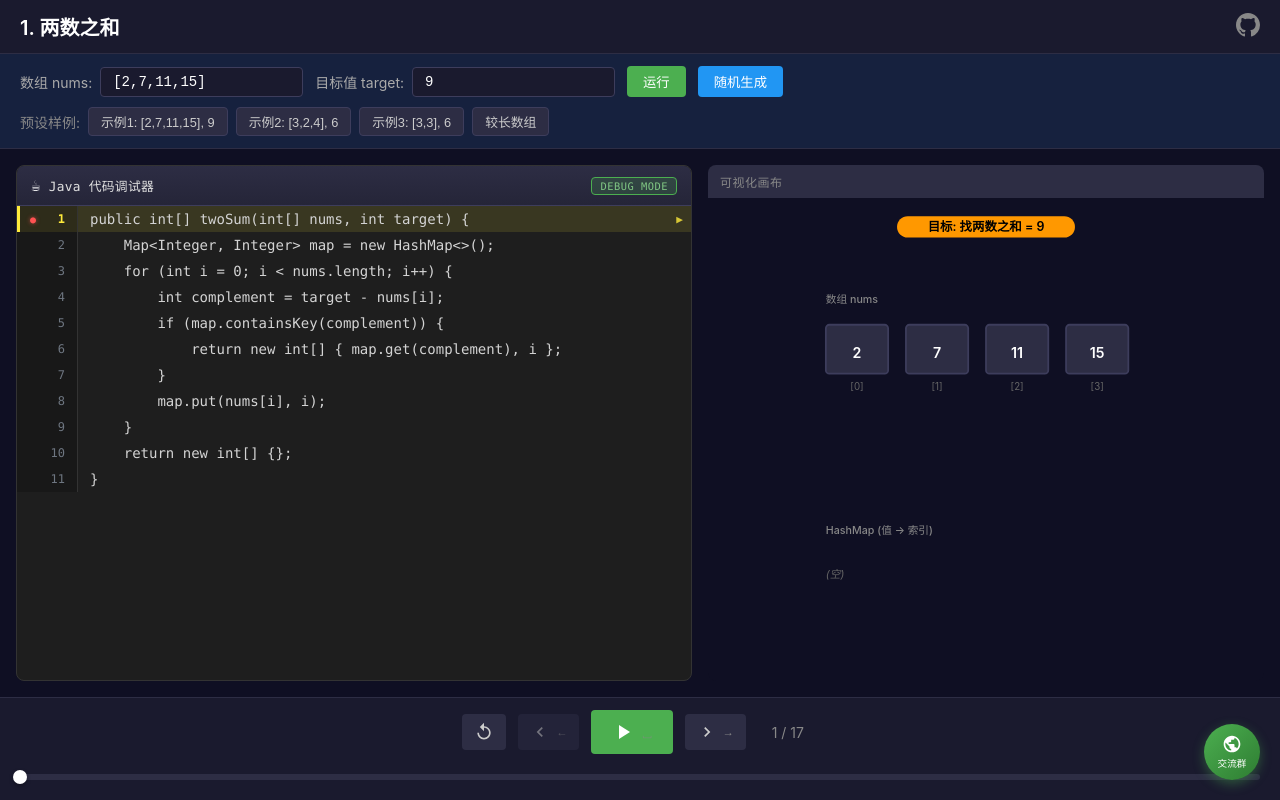
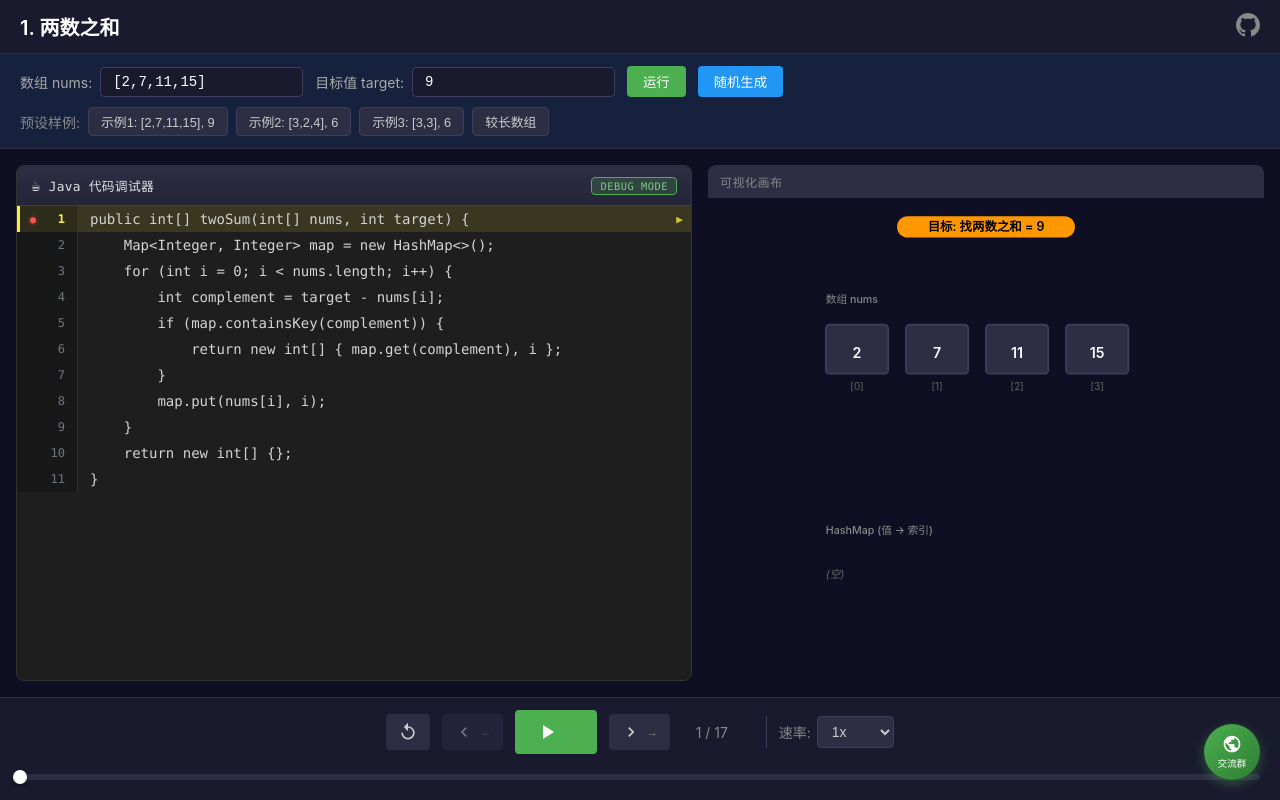
Before and after one commit to fuck-algorithm/leetcode-1-two-sum, a React (Vite) app: page / in a window 1280 px wide. Built offline with nearby package versions, Linux system fonts and the light colour scheme.

Commit message:
feat: 添加播放速率设置功能，支持0.25x到3x的速率选择

```diff
--- a/src/App.tsx
+++ b/src/App.tsx
@@ -62,12 +62,14 @@ export default function App() {
         currentStep={playerState.currentStepIndex}
         totalSteps={playerState.totalSteps}
         isPlaying={playerState.isPlaying}
+        playbackRate={playerState.playbackRate}
         onPrev={playerActions.prev}
         onNext={playerActions.next}
         onPlay={playerActions.play}
         onPause={playerActions.pause}
         onReset={playerActions.reset}
         onSeek={playerActions.seek}
+        onPlaybackRateChange={playerActions.setPlaybackRate}
       />
 
       <FloatingBall qrCodeUrl="/qrcode.svg" />
--- a/src/components/ControlPanel.module.css
+++ b/src/components/ControlPanel.module.css
@@ -65,6 +65,41 @@
   text-align: center;
 }
 
+.rateSelector {
+  display: flex;
+  align-items: center;
+  gap: 6px;
+  margin-left: 12px;
+  padding-left: 12px;
+  border-left: 1px solid #3d3d5c;
+}
+
+.rateLabel {
+  color: #888;
+  font-size: 0.875rem;
+}
+
+.rateSelect {
+  padding: 6px 10px;
+  background: #2d2d44;
+  color: #ccc;
+  border: 1px solid #3d3d5c;
+  border-radius: 4px;
+  font-size: 0.875rem;
+  cursor: pointer;
+  transition: all 0.2s;
+}
+
+.rateSelect:hover {
+  background: #3d3d5c;
+  color: #fff;
+}
+
+.rateSelect:focus {
+  outline: none;
+  border-color: #4caf50;
+}
+
 .progressContainer {
   cursor: pointer;
   padding: 8px 0;
--- a/src/components/ControlPanel.tsx
+++ b/src/components/ControlPanel.tsx
@@ -1,3 +1,4 @@
+import { PLAYBACK_RATES, type PlaybackRate } from '../hooks/useAlgorithmPlayer'
 import type { ControlPanelProps } from '../types'
 import styles from './ControlPanel.module.css'
 
@@ -5,12 +6,14 @@ export function ControlPanel({
   currentStep,
   totalSteps,
   isPlaying,
+  playbackRate,
   onPrev,
   onNext,
   onPlay,
   onPause,
   onReset,
   onSeek,
+  onPlaybackRateChange,
 }: ControlPanelProps) {
   const progress = totalSteps > 1 ? (currentStep / (totalSteps - 1)) * 100 : 0
 
@@ -20,6 +23,11 @@ export function ControlPanel({
     const percentage = x / rect.width
     const step = Math.round(percentage * (totalSteps - 1))
     onSeek(step)
+  }
+
+  const handleRateChange = (e: React.ChangeEvent<HTMLSelectElement>) => {
+    const rate = parseFloat(e.target.value) as PlaybackRate
+    onPlaybackRateChange(rate)
   }
 
   return (
@@ -74,6 +82,21 @@ export function ControlPanel({
         <span className={styles.stepInfo}>
           {currentStep + 1} / {totalSteps}
         </span>
+
+        <div className={styles.rateSelector}>
+          <label className={styles.rateLabel}>速率:</label>
+          <select
+            className={styles.rateSelect}
+            value={playbackRate}
+            onChange={handleRateChange}
+          >
+            {PLAYBACK_RATES.map((rate) => (
+              <option key={rate} value={rate}>
+                {rate}x
+              </option>
+            ))}
+          </select>
+        </div>
       </div>
 
       <div className={styles.progressContainer} onClick={handleProgressClick}>
--- a/src/hooks/useAlgorithmPlayer.ts
+++ b/src/hooks/useAlgorithmPlayer.ts
@@ -1,10 +1,15 @@
 import { useState, useCallback, useEffect, useRef, useMemo } from 'react'
 import type { Step } from '../types'
+
+// 可用的播放速率选项
+export const PLAYBACK_RATES = [0.25, 0.5, 0.75, 1, 1.25, 1.5, 2, 3] as const
+export type PlaybackRate = (typeof PLAYBACK_RATES)[number]
 
 export interface AlgorithmPlayerState {
   currentStepIndex: number
   isPlaying: boolean
   totalSteps: number
+  playbackRate: PlaybackRate
 }
 
 export interface AlgorithmPlayerActions {
@@ -14,14 +19,16 @@ export interface AlgorithmPlayerActions {
   pause: () => void
   reset: () => void
   seek: (index: number) => void
+  setPlaybackRate: (rate: PlaybackRate) => void
 }
 
 export function useAlgorithmPlayer(
   steps: Step[],
-  playInterval = 1000
+  baseInterval = 1000
 ): [AlgorithmPlayerState, AlgorithmPlayerActions] {
   const [currentStepIndex, setCurrentStepIndex] = useState(0)
   const [isPlaying, setIsPlaying] = useState(false)
+  const [playbackRate, setPlaybackRateState] = useState<PlaybackRate>(1)
   const intervalRef = useRef<number | null>(null)
   const prevStepsRef = useRef<Step[]>(steps)
 
@@ -76,6 +83,13 @@ export function useAlgorithmPlayer(
     },
     [totalSteps]
   )
+
+  const setPlaybackRate = useCallback((rate: PlaybackRate) => {
+    setPlaybackRateState(rate)
+  }, [])
+
+  // 计算实际播放间隔（速率越高，间隔越短）
+  const playInterval = baseInterval / playbackRate
 
   // 自动播放逻辑
   useEffect(() => {
@@ -138,6 +152,7 @@ export function useAlgorithmPlayer(
     currentStepIndex: stepsChanged ? resetCurrentStep : currentStepIndex,
     isPlaying: stepsChanged ? resetIsPlaying : isPlaying,
     totalSteps,
+    playbackRate,
   }
 
   const actions: AlgorithmPlayerActions = {
@@ -147,6 +162,7 @@ export function useAlgorithmPlayer(
     pause,
     reset,
     seek,
+    setPlaybackRate,
   }
 
   return [state, actions]
--- a/src/types/index.ts
+++ b/src/types/index.ts
@@ -121,12 +121,14 @@ export interface ControlPanelProps {
   currentStep: number
   totalSteps: number
   isPlaying: boolean
+  playbackRate: number
   onPrev: () => void
   onNext: () => void
   onPlay: () => void
   onPause: () => void
   onReset: () => void
   onSeek: (step: number) => void
+  onPlaybackRateChange: (rate: number) => void
 }
 
 export interface FloatingBallProps {
```
